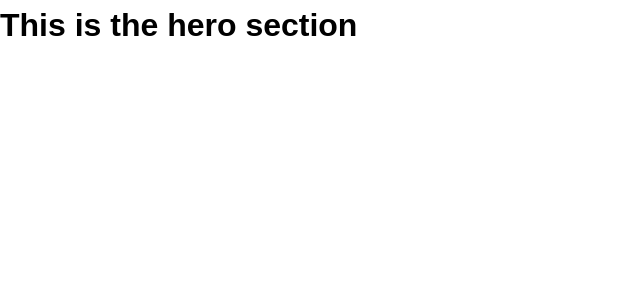
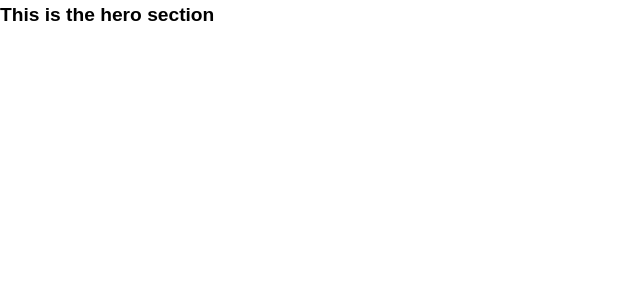
Before and after one commit to dafnesabrina1/TheHelpingNetwork, a React (Create React App) app: page /login in a window 1280 px wide. Shown: the top 300 px of the page, without its empty margins (0-640 px from the left). Built offline with nearby package versions, Linux system fonts and the light colour scheme.

Commit message:
Ejemplo agregado

```diff
--- a/src/containers/Login/HeroSection/heroSection.style.js
+++ b/src/containers/Login/HeroSection/heroSection.style.js
@@ -1 +1,5 @@
 import styled from 'styled-components';
+
+export const SectionHeader = styled.h1`
+  font-size: 1.2rem;
+`;
--- a/src/containers/Login/HeroSection/index.js
+++ b/src/containers/Login/HeroSection/index.js
@@ -1,9 +1,13 @@
+// Libraries
 import React from 'react';
+
+// Styles
+import { SectionHeader } from './heroSection.style';
 
 const HeroSection = () => {
   return (
     <div>
-      <h1>This is the hero section</h1>
+      <SectionHeader>This is the hero section</SectionHeader>
     </div>
   );
 };
```
